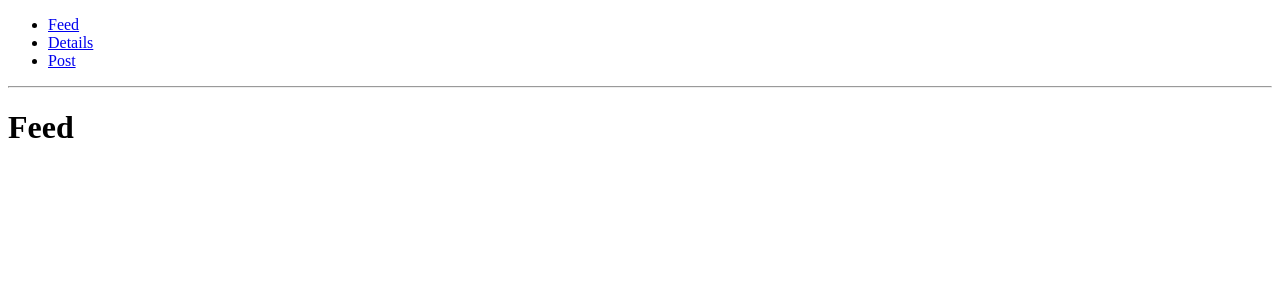
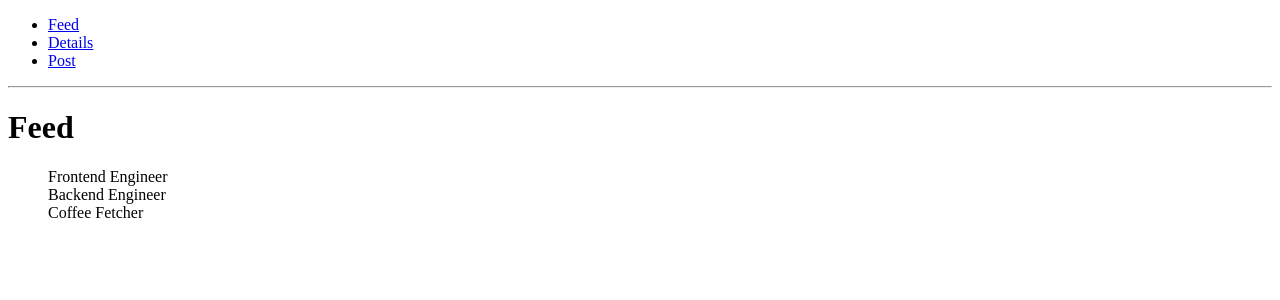
Before and after one commit to ChristianHackers/job_board, a React (Create React App) app in the folder job_board/: page / in a window 1280 px wide. Shown: the top 300 px of the page. Built offline with nearby package versions, Linux system fonts and the light colour scheme.

Commit message:
Add in skeleton components for displaying job list

```diff
--- a/job_board/src/components/feed/FeedScreen.js
+++ b/job_board/src/components/feed/FeedScreen.js
@@ -1,11 +1,14 @@
 import React from 'react';
+import JobList from './JobList';
 
 export default () => {
+  const jobs = [{ title: 'Frontend Engineer' }, { title: 'Backend Engineer' }, { title: 'Coffee Fetcher' }];
   return (
     <div>
       <h1>
         Feed
       </h1>
+      <JobList jobs={jobs} />
     </div>
   );
 }
--- /dev/null
+++ b/job_board/src/components/feed/JobItem.js
@@ -0,0 +1,9 @@
+import React from 'react';
+
+export default ({ job }) => {
+  return (
+    <li>
+      {job.title}
+    </li>
+  );
+};
--- /dev/null
+++ b/job_board/src/components/feed/JobList.js
@@ -0,0 +1,23 @@
+import React from 'react';
+
+import JobItem from './JobItem';
+
+const styles = {
+  listStyle: {
+    listStyle: 'none',
+  }
+};
+
+export default ({ jobs }) => {
+
+
+  const comps = jobs.map((job) => {
+    return <JobItem job={job} />
+  });
+
+  return (
+    <ul style={styles.listStyle} >
+      {comps}
+    </ul>
+  );
+};
```
